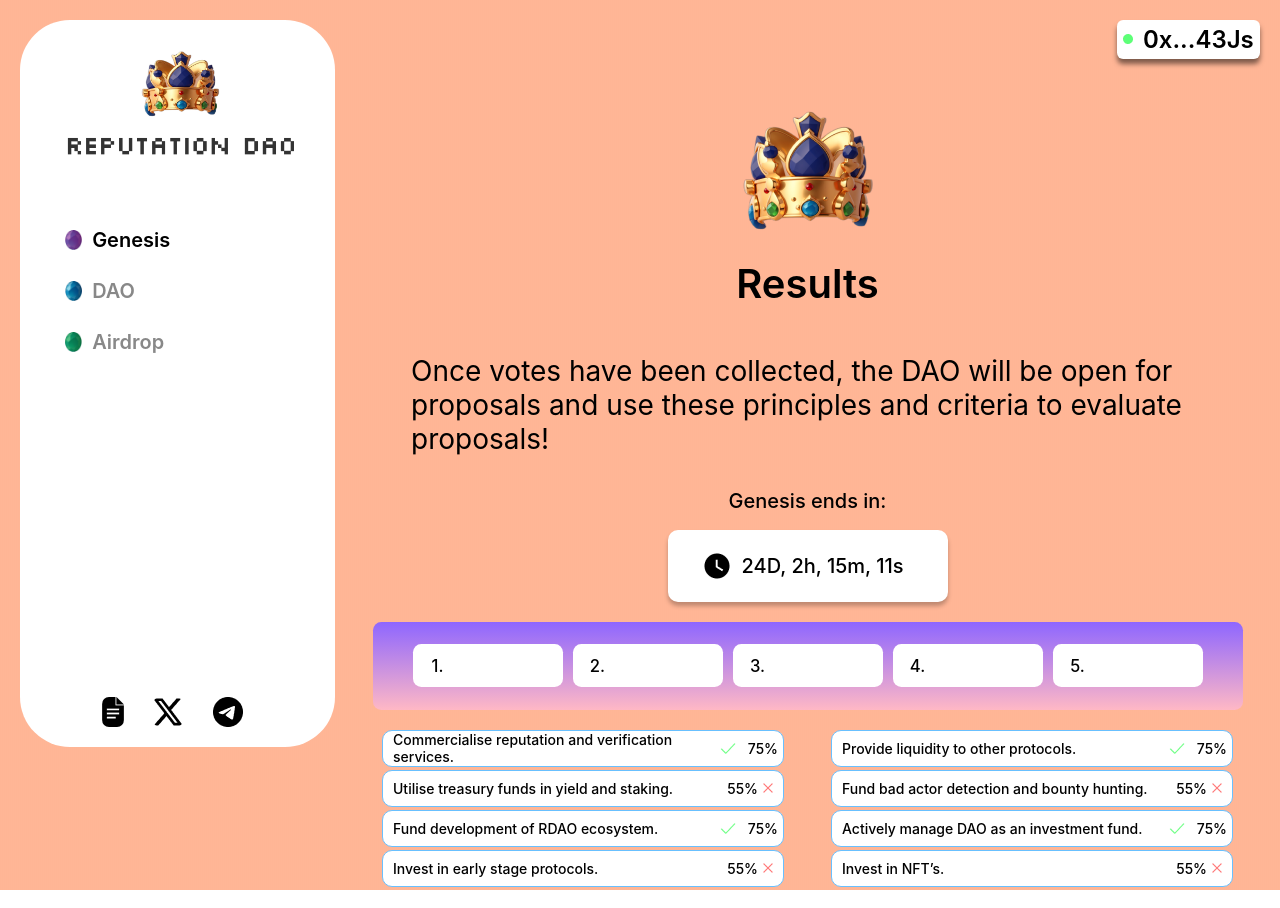
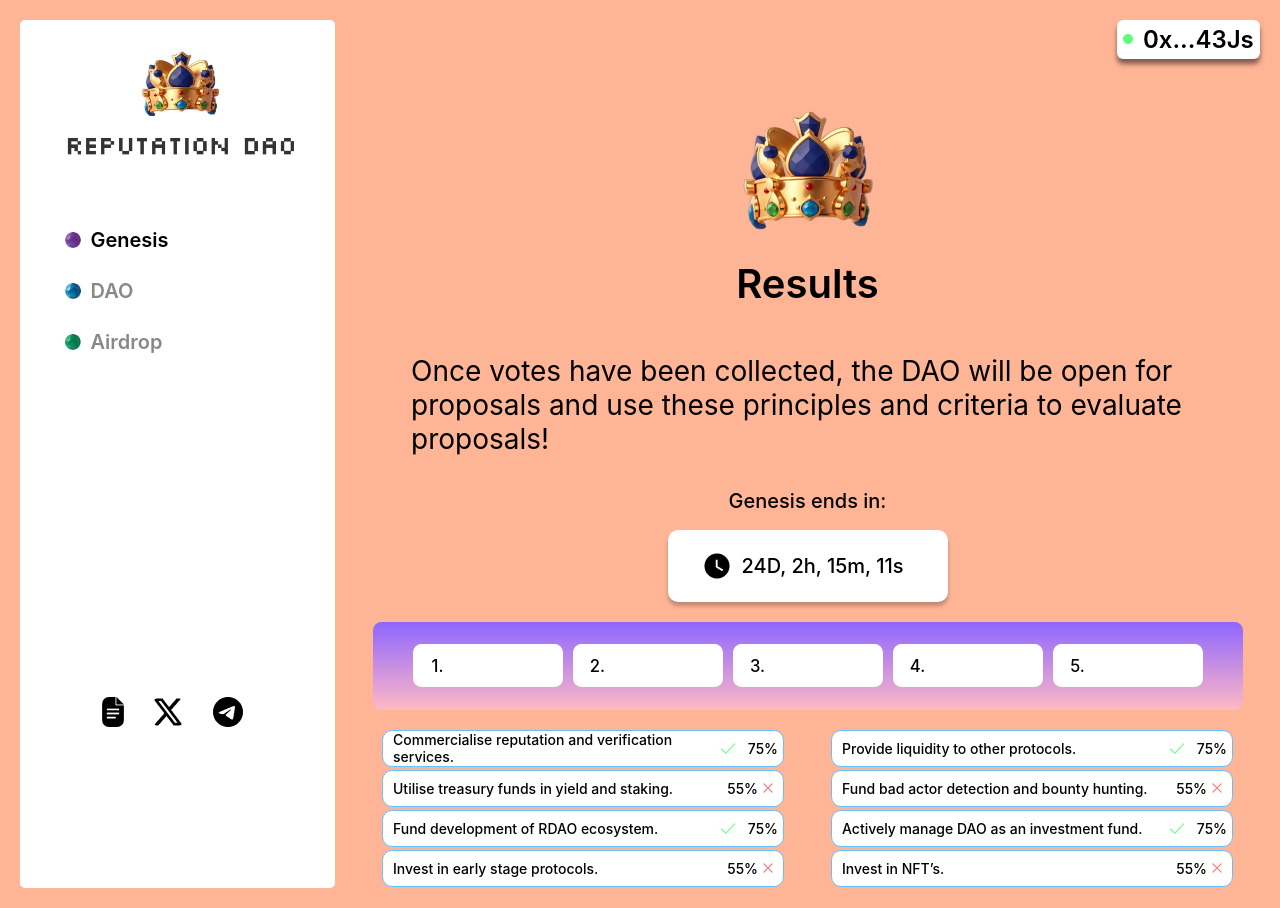
Before and after one commit to GloryDream413/ReputationDAO_FrontEnd, a React (Create React App) app: page /result in a window 1280 px wide. Built offline with nearby package versions, Linux system fonts and the light colour scheme.

Commit message:
Menu Part changed.

```diff
--- a/src/App.css
+++ b/src/App.css
@@ -18,11 +18,10 @@ body {
   flex-direction: column;
   background: white;
   width: 25%;
-  height: 100%;
   margin-left: 20px;
   margin-top: 20px;
   margin-bottom: 20px;
-  border-radius: 50px;
+  border-radius: 5px;
 }
 
 .mainsection .menu img {
@@ -42,8 +41,8 @@ body {
 }
 
 .mainsection .menu .genesis_icon img {
-  width: 7%;
-  height: 7%;
+  width: 16px;
+  height: 16px;
   margin-left: 13px;
   margin-top: 0px;
 }
@@ -78,8 +77,8 @@ body {
 }
 
 .mainsection .menu .dao_icon img {
-  width: 7%;
-  height: 7%;
+  width: 16px;
+  height: 16px;
   margin-left: 13px;
   margin-top: 0px;
 }
@@ -93,8 +92,8 @@ body {
 }
 
 .mainsection .menu .airdrop_icon img {
-  width: 7%;
-  height: 7%;
+  width: 16px;
+  height: 16px;
   margin-left: 13px;
   margin-top: 0px;
 }
@@ -204,8 +203,6 @@ body {
 }
 
 .mainsection .content .description h1 {
-  width: 793px;
-  height: 100px;
   flex-shrink: 0;
   color: #000;
   font-family: Inter;
--- a/src/components/result/Result.jsx
+++ b/src/components/result/Result.jsx
@@ -149,6 +149,7 @@ export const Result = () => {
             </div>
           </div>
         </div>
+        <br></br>
       </div>
     </div>
   );
```
